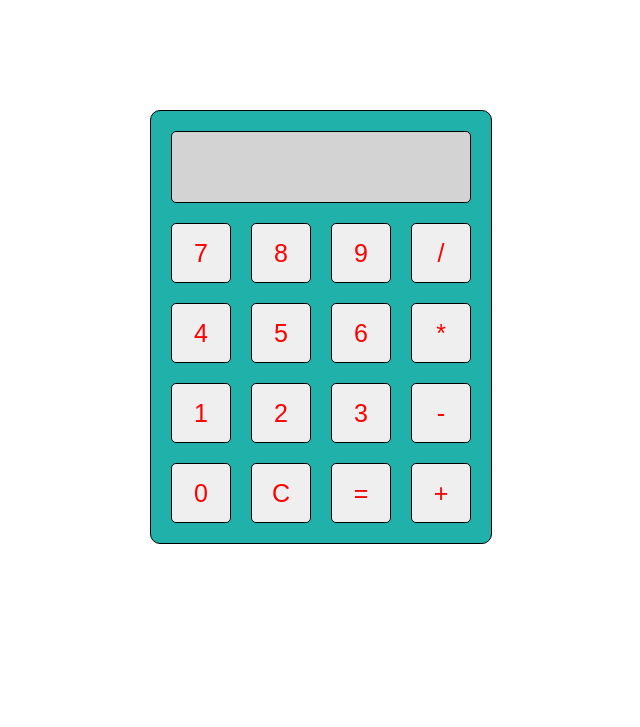
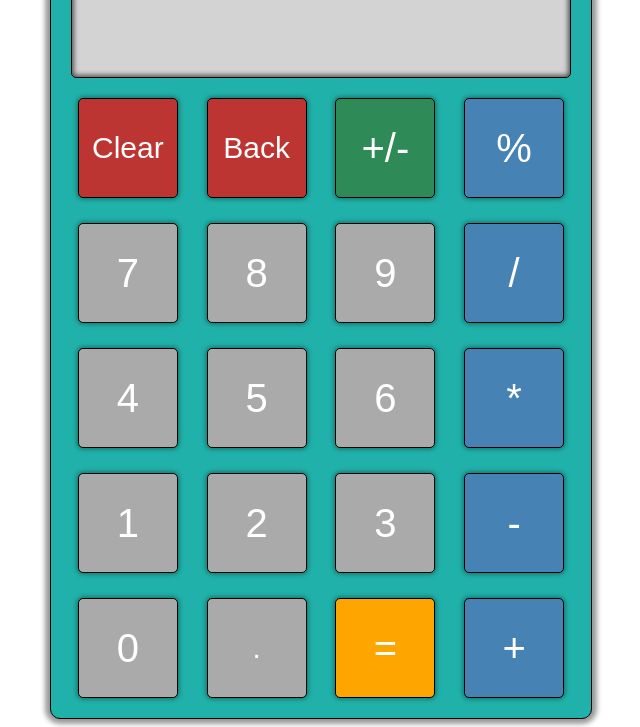
Before and after one commit to mrwks11/calculator, a plain HTML site: page index.html in a window 1280 px wide. Shown: the part 73-800 px from the top of the page, without its empty margins (319-959 px from the left). Drawn offline with Linux system fonts and the light colour scheme.

Commit message:
Fixed keyboard keys + extra styling.

```diff
--- a/index.html
+++ b/index.html
@@ -9,27 +9,30 @@
 
 </head>
 <body>
-    <div><h1>Calculator</h1></div>
 
     <div id="calculator">
         <div id="display"></div>
         <div id="buttons">
-            <div class="btn"><button class="number-button">7</button></div>
-            <div class="btn"><button class="number-button">8</button></div>
-            <div class="btn"><button class="number-button">9</button></div>
-            <div class="btn"><button class="divide-button">/</button></div>
-            <div class="btn"><button class="number-button">4</button></div>
-            <div class="btn"><button class="number-button">5</button></div>
-            <div class="btn"><button class="number-button">6</button></div>
-            <div class="btn"><button class="multiply-button">*</button></div>
-            <div class="btn"><button class="number-button">1</button></div>
-            <div class="btn"><button class="number-button">2</button></div>
-            <div class="btn"><button class="number-button">3</button></div>
-            <div class="btn"><button class="subtract-button">-</button></div>
-            <div class="btn"><button class="number-button">0</button></div>
-            <div class="btn"><button class="clear-button">C</button></div>
-            <div class="btn"><button class="result-button">=</button></div>
-            <div class="btn"><button class="add-button">+</button></div>
+            <button class="clear btn" value="Delete">Clear</button>
+            <button class="backspace btn" value="Backspace">Back</button>
+            <button class="operator reverse btn" value="">+/-</button>
+            <button class="operator modulus btn" value="%">%</button>
+            <button class="number btn" value="7">7</button>
+            <button class="number btn" value="8">8</button>
+            <button class="number btn" value="9">9</button>
+            <button class="operator divide btn" value="/">/</button>
+            <button class="number btn" value="4">4</button>
+            <button class="number btn" value="5">5</button>
+            <button class="number btn" value="6">6</button>
+            <button class="operator multiply btn" value="*">*</button>
+            <button class="number btn" value="1">1</button>
+            <button class="number btn" value="2">2</button>
+            <button class="number btn" value="3">3</button>
+            <button class="operator subtract btn" value="-">-</button>
+            <button class="number btn" value="0">0</button>
+            <button class="decimal btn" value=".">.</button>
+            <button class="operator result btn" value="=">=</button>
+            <button class="operator add btn" value="+">+</button>
         </div>
     </div>
 
--- a/script.js
+++ b/script.js
@@ -1,4 +1,3 @@
-// Declaration of variables and initial values.
 let userInput = '';
 let equation = '';
 let operator = '';
@@ -8,71 +7,86 @@ let result;
 
 const display = document.getElementById('display');
 
-// When user enters a number.
-const numberButtons = document.querySelectorAll('.number-button');
+// KEYBOARD SUPPORT
+window.addEventListener('keydown', function(e) {
+    const key = document.querySelector(`button[value='${e.key}']`);
+    key.click();
+});
+
+// NUMBERS
+const numberButtons = document.querySelectorAll('.number');
 for (let i = 0 ; i < numberButtons.length; i++) {
     numberButtons[i].addEventListener('click', () => {
-    userInput += numberButtons[i].innerText;
-    userInput = parseInt(userInput);
-    display.textContent = `${equation} ${userInput}`;
-    })
+        userInput += numberButtons[i].value;
+        display.textContent = `${equation}${userInput}`;
+    });
 };
 
-// When user selects to 'add'.
-const addButton = document.querySelector('.add-button');
+// ADD
+const addButton = document.querySelector('.add');
 addButton.addEventListener('click', () => {
     checkInput();
     operator = 'add';
     num1 = userInput;
-    equation = `${num1} + `;
+    equation = `${num1}+`;
     display.textContent = equation;
     userInput = '';
 });
 
-// When user selects to 'subtract'.
-const subtractButton = document.querySelector('.subtract-button');
+// SUBTRACT
+const subtractButton = document.querySelector('.subtract');
 subtractButton.addEventListener('click', () => {
     checkInput();
     operator = 'subtract';
     num1 = userInput;
-    equation = `${num1} - `;
+    equation = `${num1}-`;
     display.textContent = equation;
     userInput = '';
 });
 
-// When user selects to 'multiply'.
-const multiplyButton = document.querySelector('.multiply-button');
+// MULTIPLY
+const multiplyButton = document.querySelector('.multiply');
 multiplyButton.addEventListener('click', () => {
     checkInput();
     operator = 'multiply';
     num1 = userInput;
-    equation = `${num1} * `;
+    equation = `${num1}*`;
     display.textContent = equation;
     userInput = '';
 });
 
-// When user selects to 'divide'.
-const divideButton = document.querySelector('.divide-button');
+// DIVIDE
+const divideButton = document.querySelector('.divide');
 divideButton.addEventListener('click', () => {
     checkInput();
     operator = 'divide';
     num1 = userInput;
-    equation = `${num1} / `;
+    equation = `${num1}/`;
     display.textContent = equation;
     userInput = '';
 });
 
-// Display result to user.
-const resultButton = document.querySelector('.result-button');
+// MODULUS
+const modulusButton = document.querySelector('.modulus');
+modulusButton.addEventListener('click', () => {
+    checkInput();
+    operator = 'modulus';
+    num1 = userInput;
+    equation = `${num1}%`;
+    display.textContent = equation;
+    userInput = '';
+});
+
+// RESULT
+const resultButton = document.querySelector('.result');
 resultButton.addEventListener('click', () => {
     num2 = userInput;
     operate(operator, num1, num2);
     display.textContent = result;
-
 });
 
-// Clear everything and start again.
-const clearButton = document.querySelector('.clear-button');
+// CLEAR
+const clearButton = document.querySelector('.clear');
 clearButton.addEventListener('click', () => {
     equation = '';
     userInput = '';
@@ -83,29 +97,62 @@ result = undefined;
     display.textContent = userInput;
 });
 
-// Math functions.
+// DECIMAL
+/*
+const decimalButton = document.querySelector('.decimal');
+decimalButton.addEventListener('click', () => {
+    userInput += decimalButton.innerText;
+    display.textContent = `${equation} ${userInput}`;
+});
+*/
+
+// BACKSPACE
+const backspaceButton = document.querySelector('.backspace');
+backspaceButton.addEventListener('click', () => {
+    userInput = userInput.slice(0, -1);
+    display.textContent = userInput;
+});
+
+// REVERSE
+/*
+const reverseButton = document.querySelector('.reverse');
+reverseButton.addEventListener('click', () => {
+    checkInput();
+    userInput = userInput * -1;
+    num1 = userInput;
+    display.textContent = userInput;
+});
+*/
+
+// MATH FUNCTIONS
 function add(num1, num2) {
-    result = Math.round((num1 + num2) * 100000) / 100000;
+    result = Math.round((num1 + num2) * 1000) / 1000;
 }
 
 function subtract(num1, num2) {
-    result = Math.round((num1 - num2) * 100000) / 100000;
+    result = Math.round((num1 - num2) * 1000) / 1000;
 }
 
 function multiply(num1, num2) {
-    result = Math.round((num1 * num2) * 100000) / 100000;
+    result = Math.round((num1 * num2) * 1000) / 1000;
 }
 
 function divide(num1, num2) {
     if (num2 === 0) {
         result = 'ERROR!';
     } else {
-        result = Math.round((num1 / num2) * 100000) / 100000;
+        result = Math.round((num1 / num2) * 1000) / 1000;
     }
 }
 
-// Checks selected operator and inputs user's equation into math functions.
+function modulus(num1, num2) {
+    result = num1 % num2;
+}
+
+// INPUT USER VALUES INTO MATH FUNCTIONS
 function operate(operator, num1, num2) {
+    num1 = parseInt(num1);
+    num2 = parseInt(num2);
     if (operator === 'add') {
         add(num1, num2);
         return result;
@@ -118,10 +165,13 @@ function operate(operator, num1, num2) {
     } else if (operator === 'divide') {
         divide(num1, num2);
         return result;
+    } else if (operator === 'modulus') {
+        modulus(num1, num2);
+        return result;
     }
 }
 
-// When selecting an operator, check previous input (num1) first.
+// CHECK PREVIOUS INPUT
 function checkInput() {
     if (num1 === undefined) {
         num1 = userInput;
--- a/styles.css
+++ b/styles.css
@@ -6,8 +6,9 @@ body {
     background-color: lightseagreen;
     border: 1px solid black;
     border-radius: 10px;
+    box-shadow: 0px 0px 5px 5px rgba(0,0,0,0.4);
     padding: 20px;
-    width: 300px;
+    width: 500px;
     margin: 0;
     position: absolute;
     top: 50%;
@@ -20,27 +21,56 @@ body {
     background-color: lightgray;
     border: 1px solid black;
     border-radius: 5px;
+    box-shadow: inset 0px 0px 5px 2px rgba(0,0,0,0.6);
     display: flex;
-    font-size: 40px;
-    height: 50px;
+    font-family: Impact, Haettenschweiler, 'Arial Narrow Bold', sans-serif;
+    font-size: 80px;
+    height: 80px;
     justify-content: flex-end;
+    align-items: center;
     margin-bottom: 20px;
-    padding: 10px;
+    padding: 20px;
 }
 
 #buttons {
     display: grid;
     grid-template-columns: 1fr 1fr 1fr 1fr;
     grid-template-rows: 1fr 1fr 1fr 1fr;
-    gap: 20px;
+    column-gap: 15px;
+    row-gap: 25px;
     justify-items: center;
 }
 
-button {
+.btn {
+    background-color: rgba(255, 0, 0, 0.7);
     border: 1px solid black;
     border-radius: 5px;
-    color: red;
-    font-size: 25px;
-    height: 60px;
-    width: 60px;
+    box-shadow: 0px 0px 5px 1px rgba(0,0,0,0.4);
+    color: white;
+    display: flex;
+    justify-content: center;
+    align-items: center;
+    font-size: 30px;
+    height: 100px;
+    width: 100px;
 }
+
+.number, .decimal {
+    background-color: rgb(170, 170, 170);
+}
+
+.reverse {
+    background-color: seagreen;
+}
+
+.add, .subtract, .multiply, .divide, .modulus {
+    background-color: steelblue;
+}
+
+.result {
+    background-color: orange;
+}
+
+.number, .operator {
+    font-size: 40px;
+}
```
Lines whose indentation alone changed are shown as unchanged.
